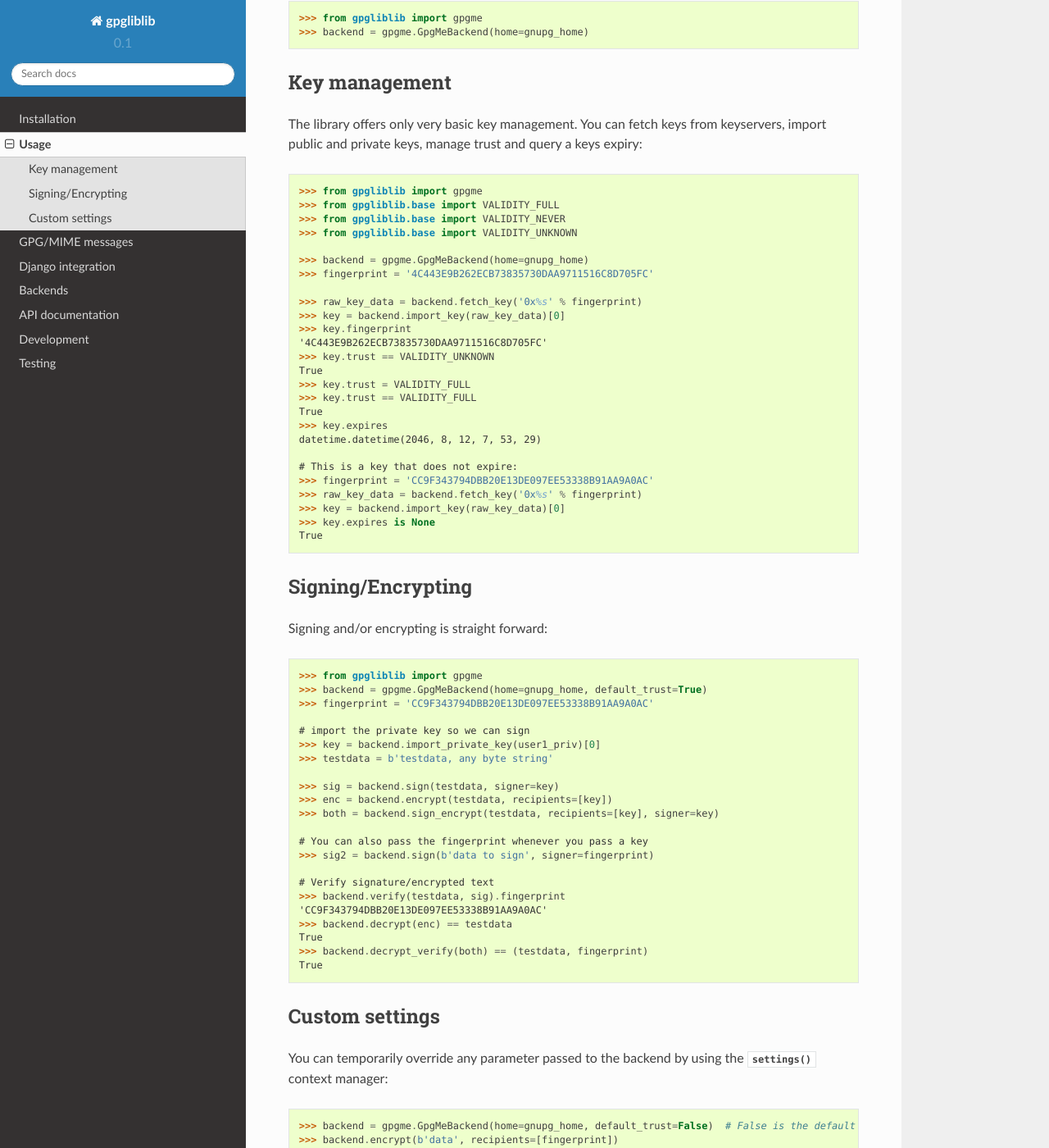
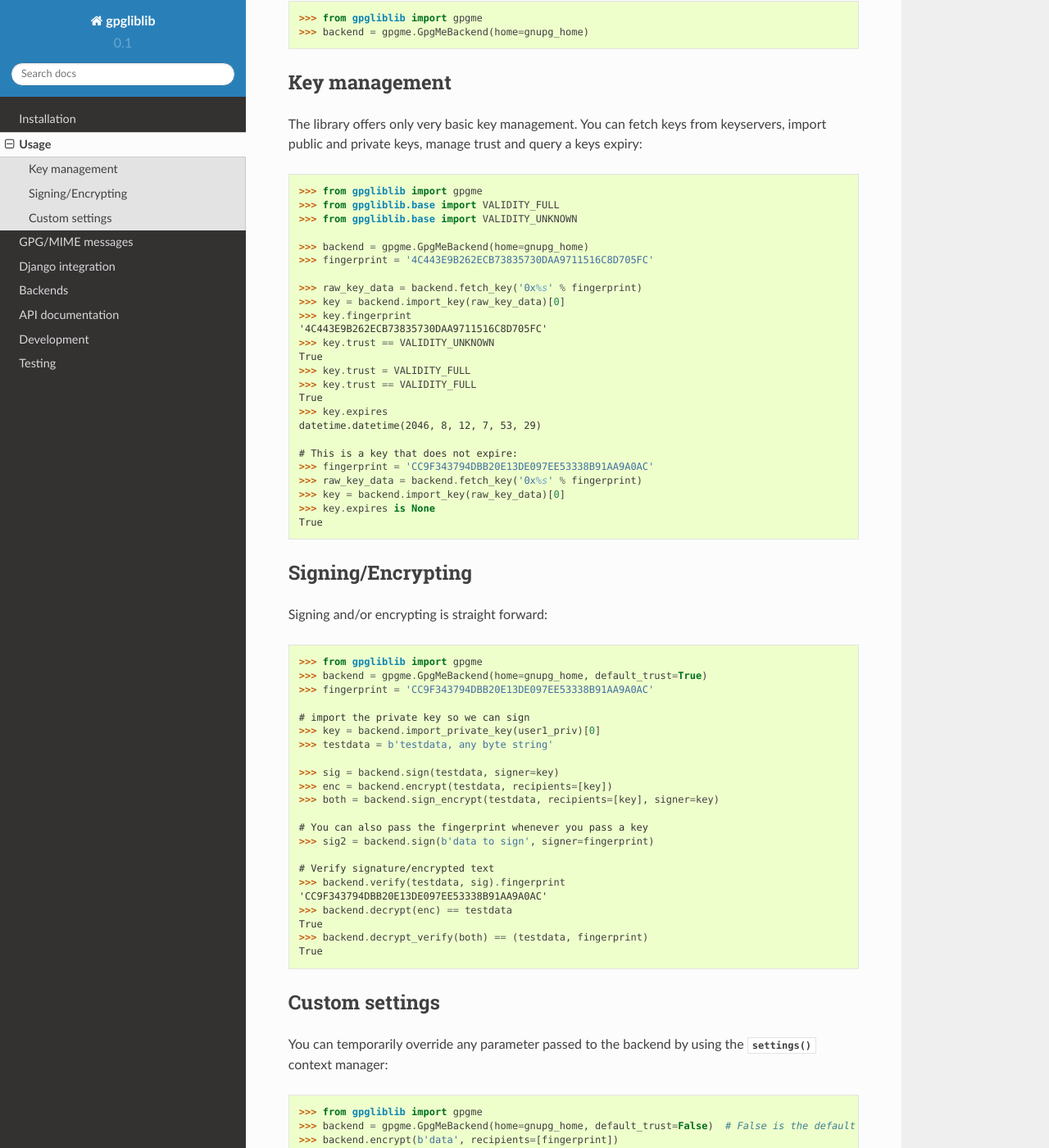
Before and after one commit to mathiasertl/gpgliblib, a Sphinx documentation site: the page built from doc/usage.rst, in a window 1280 px wide and 1400 px high, scrolled down 375 px. Shown: the whole window at 82% size. Built offline with Sphinx 7.4.7 and the Read the Docs theme 2.0.0, drawn with Linux system fonts in a browser that asks for light colours.

Commit message:
minor cleanup

```diff
--- a/doc/usage.rst
+++ b/doc/usage.rst
@@ -23,7 +23,6 @@ public and private keys, manage trust and query a keys expiry::
 
    >>> from gpgliblib import gpgme
    >>> from gpgliblib.base import VALIDITY_FULL
-   >>> from gpgliblib.base import VALIDITY_NEVER
    >>> from gpgliblib.base import VALIDITY_UNKNOWN
 
    >>> backend = gpgme.GpgMeBackend(home=gnupg_home)
@@ -84,6 +83,7 @@ Custom settings
 You can temporarily override any parameter passed to the backend by using the
 :py:meth:`~gpgliblib.base.GpgBackendBase.settings` context manager::
 
+   >>> from gpgliblib import gpgme
    >>> backend = gpgme.GpgMeBackend(home=gnupg_home, default_trust=False)  # False is the default
    >>> backend.encrypt(b'data', recipients=[fingerprint])
    Traceback (most recent call last):
```
